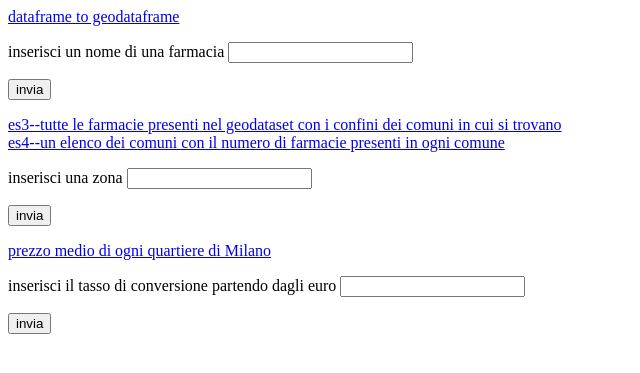
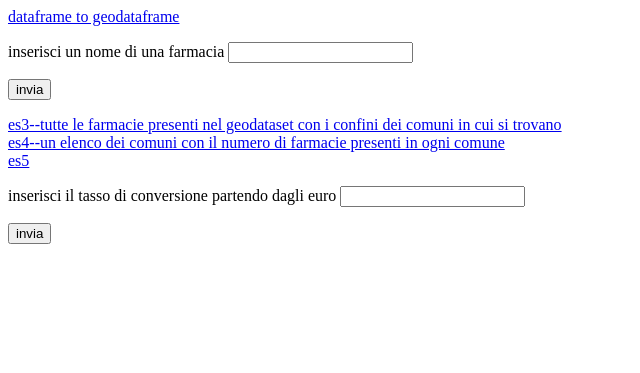
Before and after one commit to SimoneFinessi/geopandas-Flask-sjoint-merge, a Flask app: page / in a window 1280 px wide. Shown: the top 373 px of the page, without its empty margins (0-640 px from the left). Run offline with Flask 3, Linux system fonts and the light colour scheme; parts of the project's set-up code (start-up, migrations or seed data) failed here and were passed over.

Commit message:
finire es5

```diff
--- a/app.py
+++ b/app.py
@@ -16,6 +16,9 @@ comuni=gpd.read_file("/workspace/geopandas-Flask-sjoint-merge/Com01012022_g.zip"
 df2=df[(df.LATITUDINE_P!="-") & (df.LONGITUDINE_P!="-") ]
 geometry = [Point(xy) for xy in zip(df2.LONGITUDINE_P, df2.LATITUDINE_P)]
 geodf = gpd.GeoDataFrame(df2, crs=4326, geometry=geometry)
+geodf=geodf.drop("COMUNE", axis=1)
+joint=gpd.sjoin(geodf.to_crs(32632),comuni,predicate="intersects",how="left")
+nfarm=joint.groupby("COMUNE")[["FARMACIA"]].count().reset_index()
 
 @app.route('/')
 def home():
@@ -59,15 +62,21 @@ def immagineEs3():
 
 @app.route('/es4')
 def es4():
-    global geodf
-    geodf=geodf.drop("COMUNE", axis=1)
-    joint=gpd.sjoin(geodf.to_crs(32632),comuni,predicate="intersects",how="left")
-    nfarm=joint.groupby("COMUNE")[["FARMACIA"]].count().reset_index()
+    global nfarm
+
     trovato=nfarm.to_html()
     return render_template("risultati.html",risultato=trovato)
 
+@app.route('/es5')
+def es5():
+    return render_template("es3.html")
+
 @app.route("/immagineEs5")
 def immagineEs5():
+    finale=comuni.merge(nfarm,on="COMUNE")
+    ax=finale[finale.intersects(geodf.to_crs(32632).unary_union)].to_crs(3857).plot(edgecolor="black",alpha=0.3,column="FARMACIA",legend=True)
+    geodf.to_crs(3857).plot(ax=ax,color="Red",markersize=1)
+    ctx.add_basemap(ax=ax)
 
     output = io.BytesIO()
     FigureCanvas(fig).print_png(output)
--- a/templates/home.html
+++ b/templates/home.html
@@ -12,11 +12,8 @@
 
         <a href="es3">es3--tutte le farmacie presenti nel geodataset con i confini dei comuni in cui si trovano</a><br>
         <a href="es4">es4--un elenco dei comuni con il numero di farmacie presenti in ogni comune</a><br>
-        <form action="/es4" method = "post">
-            <p>inserisci una zona <input type = "text" name = "zona" /></p>
-            <p><input type = "submit" value = "invia" /></p>
-        </form>
-        <a href="es5">prezzo medio di ogni quartiere di Milano</a>
+
+        <a href="es5">es5</a>
         <form action="/es6" method = "post">
             <p>inserisci il tasso di conversione partendo dagli euro <input type = "text" name = "TC" /></p>
             <p><input type = "submit" value = "invia" /></p>
```
Also changed, not shown: templates/es5.html (added, +9 -0 lines).
